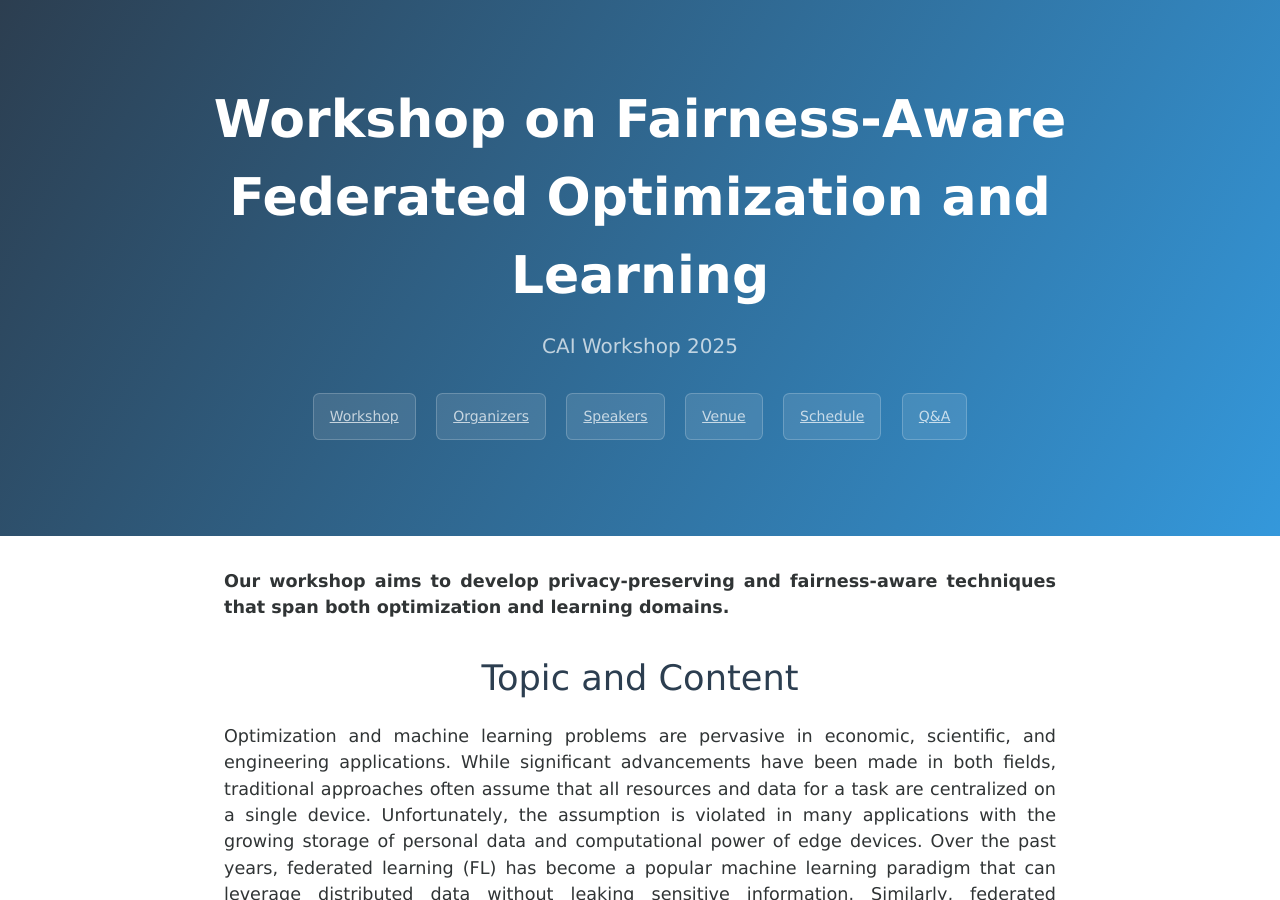
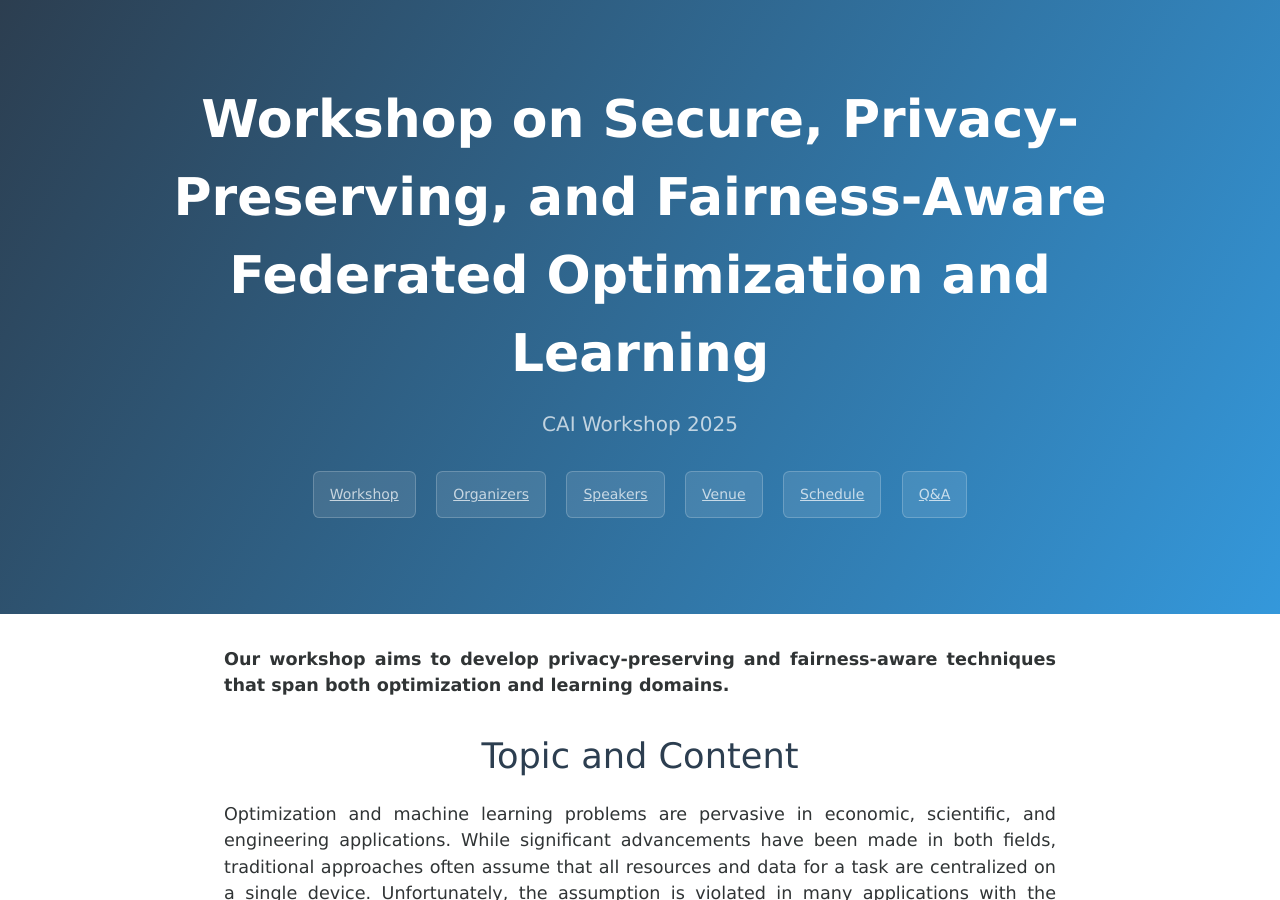
Before and after one commit to xw00616/Fairness-aware-Federated-Optimization-and-Learning, a Jekyll site: the page built from index.md, in a window 1280 px wide and 900 px high. Built offline with Jekyll 4.4.1, drawn with Linux system fonts in a browser that asks for light colours.

Commit message:
Update _config.yml

```diff
--- a/_config.yml
+++ b/_config.yml
@@ -1,5 +1,5 @@
 # Setup
-title: Workshop on Fairness-Aware Federated Optimization and Learning <br>
+title: Workshop on Secure, Privacy-Preserving, and Fairness-Aware Federated Optimization and Learning <br>
 description: CAI Workshop 2025
 baseurl:      "/Fairness-aware-Federated-Optimization-and-Learning"
 paginate:     1
```
